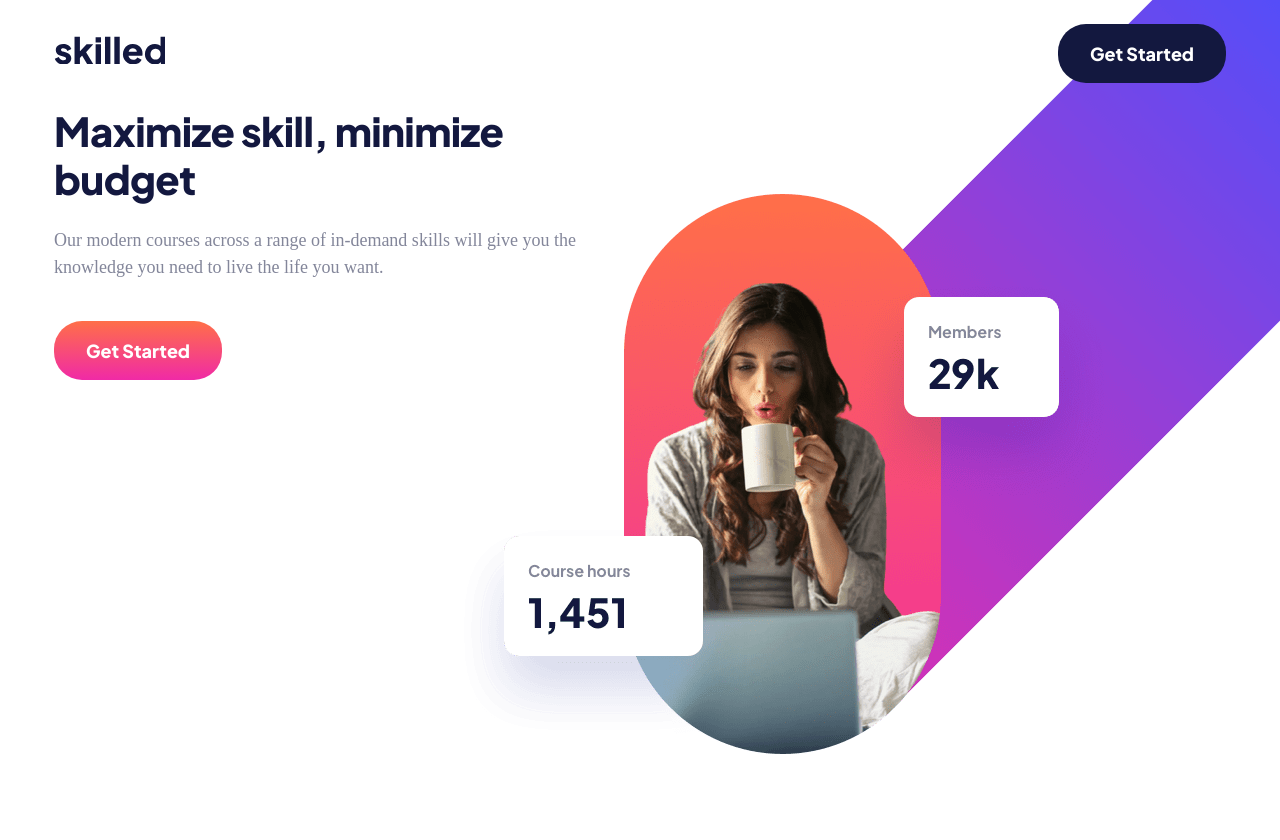
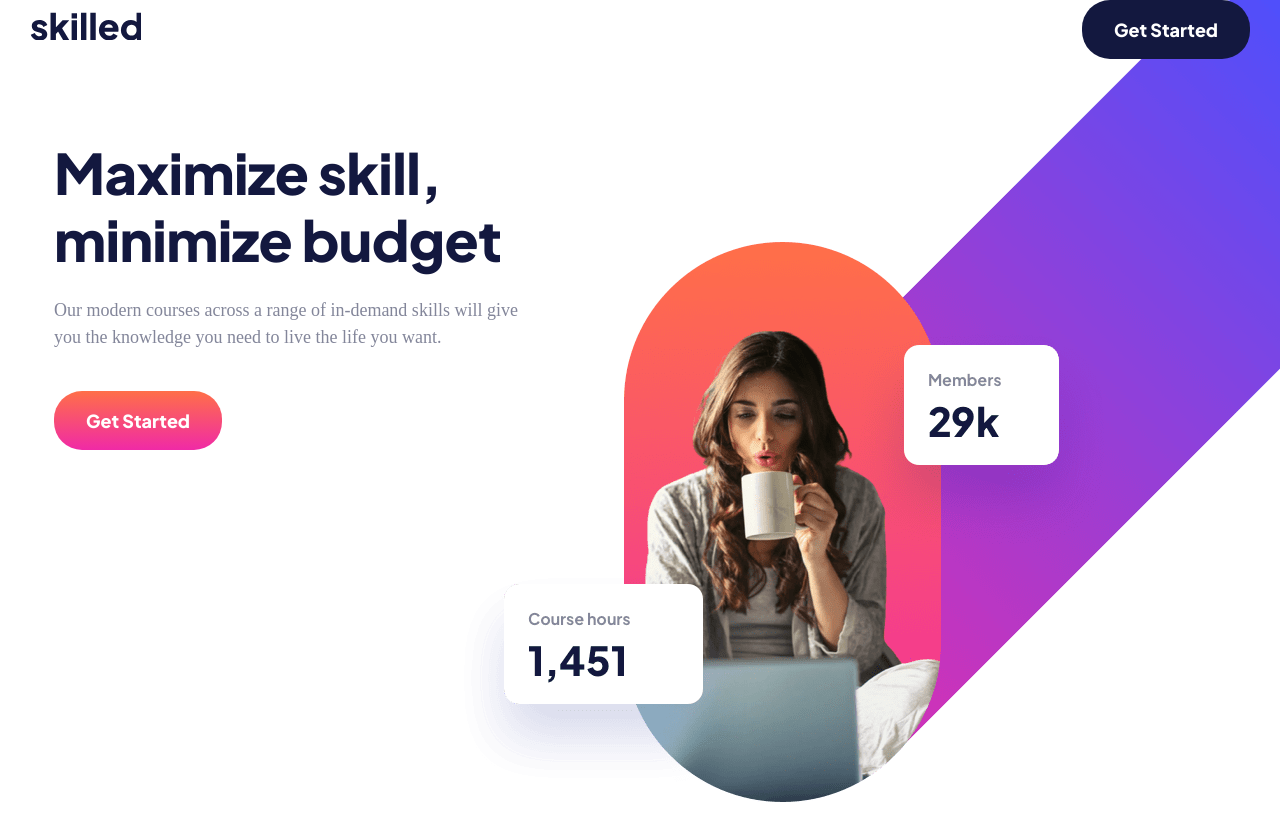
Before and after one commit to Hossein-NP/2-skilled-elearning-landing-page-newbie, a plain HTML site: page index.html in a window 1280 px wide. Shown: the top 840 px of the page. Before the commit the page ends 818 px from the top, so only its background shows below. Drawn offline with Linux system fonts and the light colour scheme; a web font is replaced by a local one.

Commit message:
skilled-elearning-landing-page

```diff
--- a/app.css
+++ b/app.css
@@ -212,20 +212,6 @@ header div p {
 
 
 
-
-
-
-
-
-
-
-
-
-
-
-
-
-
 /* container  */
 .container {
     width: 100%;
@@ -240,10 +226,7 @@ header div p {
         max-width: 100%;
     }
     nav {
-        padding-top: var(--s-4);
-        padding-bottom: var(--s-4);
-        padding-right: var(--s-5);
-        padding-left: var(--s-5);
+        padding: var(--s-4) var(--s-5) var(--s-4) var(--s-5);
     }
     .logo-small {
       display: block;
@@ -256,22 +239,20 @@ header div p {
         height:29px
     }
     header {
-        padding-top: var(--s-16)rem;
-        padding-bottom: var(--s-16)rem;
-        padding-right: var(--s-5);
-        padding-left: var(--s-5);
-    }
-    .hero-img {
-        position: relative;
-        min-width: 33.5rem;
-        min-height: 32rem;
-        right: -39.5rem;
-        top: 56.5rem;
+        padding: var(--s-16) var(--s-5) var(--s-16) var(--s-5);
+        display: flex;
+        flex-direction: column;
     }
     .text-preset-1 {
         font-size: var(--s-10);
         min-width: 32.6rem;
         letter-spacing: -0.6px
+    }
+    .hero-left {
+        min-width: 33.5rem;
+    }
+    .hero-img {
+        margin-top: 4.8rem;
     }
     /* .hero {
         display: none;
@@ -289,16 +270,21 @@ header div p {
             max-width: 76.8rem;
     }
     nav {
-        padding-top: var(--s-6);
-        padding-bottom: var(--s-6);
-        padding-right: var(--s-11);
-        padding-left: var(--s-11);
+        padding-top: var(--s-6) var(--s-11) var(--s-6) var(--s-11);
     }
     header {
-        padding-top: var(--s-16)rem;
-        padding-bottom: var(--s-16)rem;
-        padding-right: var(--s-11);
-        padding-left: var(--s-11);
+        padding: var(--s-16) var(--s-11) var(--s-16) var(--s-11);
+        flex-direction: row;
+    }
+    .text-preset-1 {
+        font-size: var(--s-14);
+        min-width: 32.6rem;
+        letter-spacing: -0.6px
+    }
+    .hero-left {
+        width: 47.5rem;
+        position: relative;
+        z-index: 0;
     }
     .hero-img {
         position: absolute;
@@ -339,10 +325,7 @@ header div p {
         padding: 0;
      }
     nav {
-        padding-top: var(--s-6);
-        padding-bottom: var(--s-6);
-        padding-right: var(--s-20);
-        padding-left: var(--s-20);
+        padding-top: var(--s-6) var(--s-20) var(--s-6) var(--s-20);
     }
     header {
         padding-top: 6.4rem;
--- a/index.html
+++ b/index.html
@@ -65,7 +65,7 @@
      <div class="container hero">
       <header class="flex-between">
         <!-- Left Section  -->
-         <div class="w-136">
+         <div class="hero-left">
           <!-- hero title  -->
            <h1 class="text-preset-1 blue-900">Maximize skill,
             minimize budget</h1>
@@ -75,7 +75,7 @@
            <a href="#" class="flex-center text-preset-7 nav-btn-2">Get Started</a>
          </div>
         <!-- Right Section  -->
-         <div class="hero-img ">
+         <div class="hero-img">
           <picture>
             <source srcset="images/assets/image-hero-desktop.png" type="image/png" media="(min-width: 1280px)">
             <source srcset="images/assets/image-hero-desktop.webp" type="image/webp" media="(min-width: 1280px)">
```
